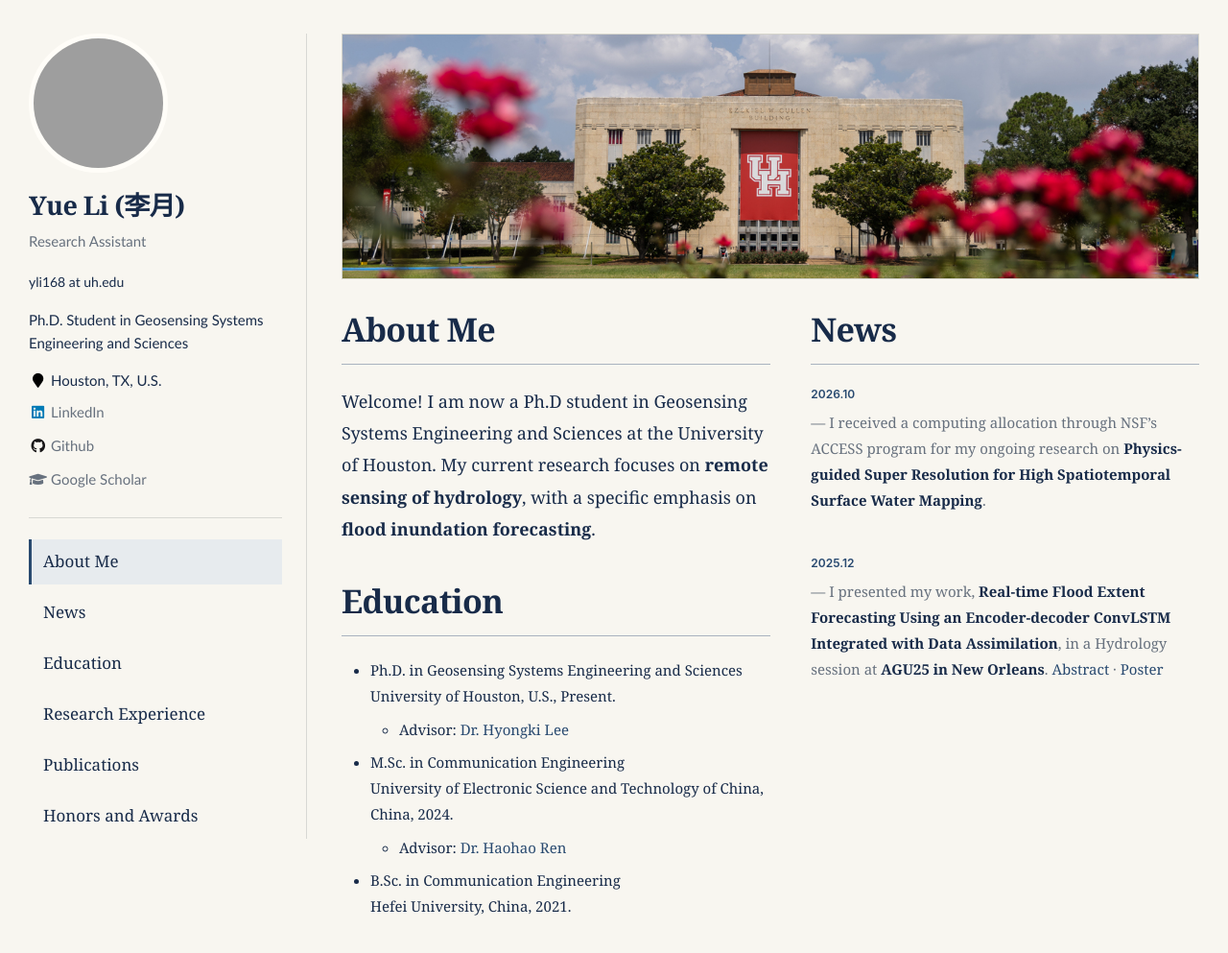
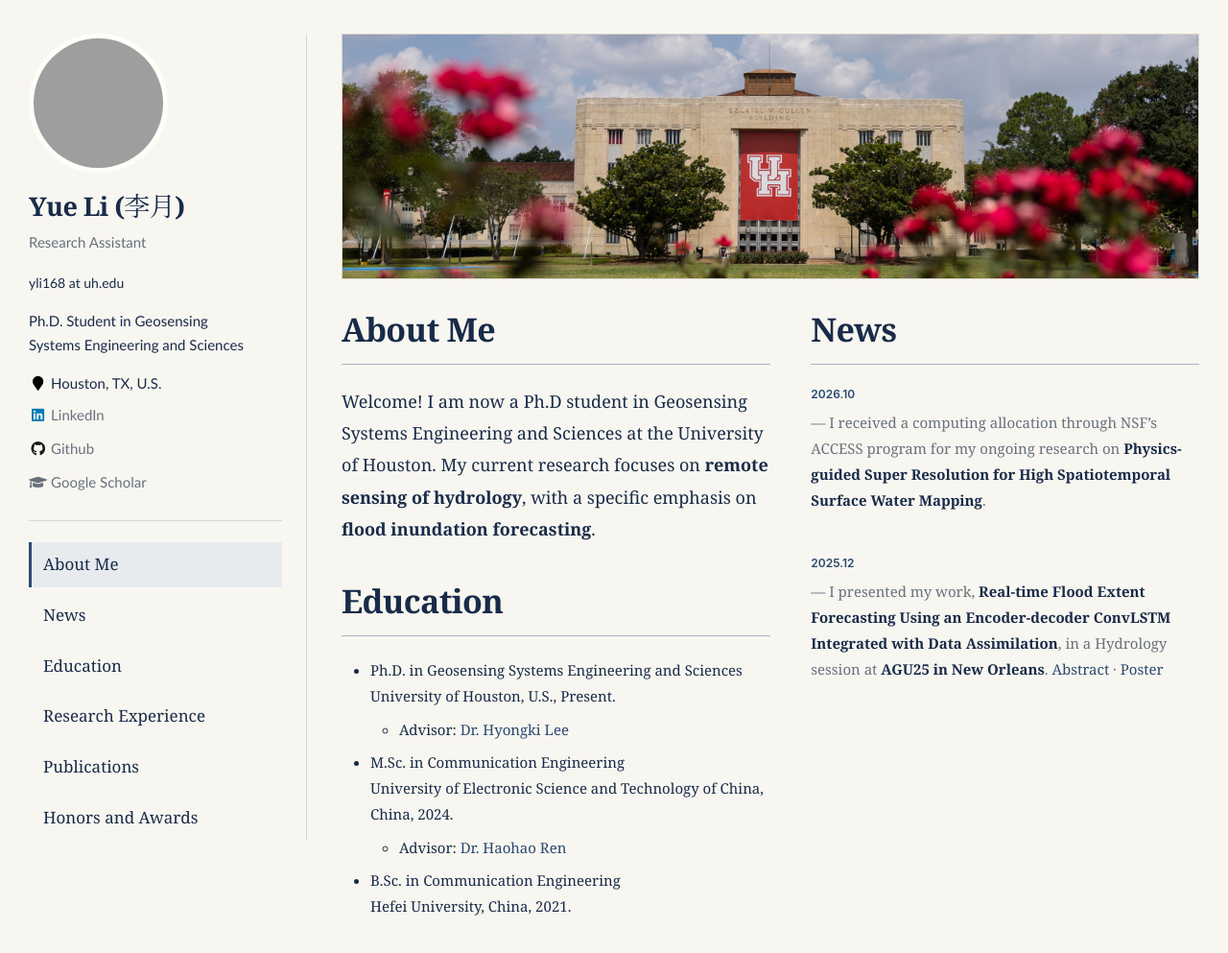
Before and after one commit to LunaLeeYue/LunaLeeYue.github.io, a Jekyll site: the page built from _pages/about.md, in a window 1280 px wide and 1053 px high. Shown: the top 993 px of the window at 96% size. Built offline with Jekyll 4.4.1, drawn with Linux system fonts in a browser that asks for light colours; grey boxes are pictures that could not be loaded.

Commit message:
Apply Chinese name font and two-line degree description

```diff
--- a/_includes/author-profile.html
+++ b/_includes/author-profile.html
@@ -9,7 +9,7 @@
   </div>
 
   <div class="author__content">
-    <h3 class="author__name">{{ author.name }}</h3>
+    <h3 class="author__name">{{ author.name | replace: "李月", '<span class="author__name-zh">李月</span>' }}</h3>
     {% if author.bio %}<p class="author__bio">{{ author.bio }}</p>{% endif %}
     <p class="author__email" style="font-size:14px;line-height:1.6;margin:4px 0 16px;color:inherit;white-space:nowrap">yli168 at uh.edu</p>
   </div>
@@ -18,7 +18,7 @@
     <!-- <button class="btn btn--inverse">More Info & Contact</button> -->
     <ul class="author__urls social-icons">
       {% if site.description %}
-        <li><div style="white-space: normal; margin-bottom: 1em;">{{ site.description }}</div></li>
+        <li><div class="author__description" style="white-space: normal; margin-bottom: 1em;">{{ site.description | replace: "Geosensing Systems", "Geosensing<br>Systems" }}</div></li>
       {% endif %}
       {% if author.location %}
         <li><i class="fa fa-fw fa-map-marker" aria-hidden="true"></i> {{ author.location }}</li>
```
